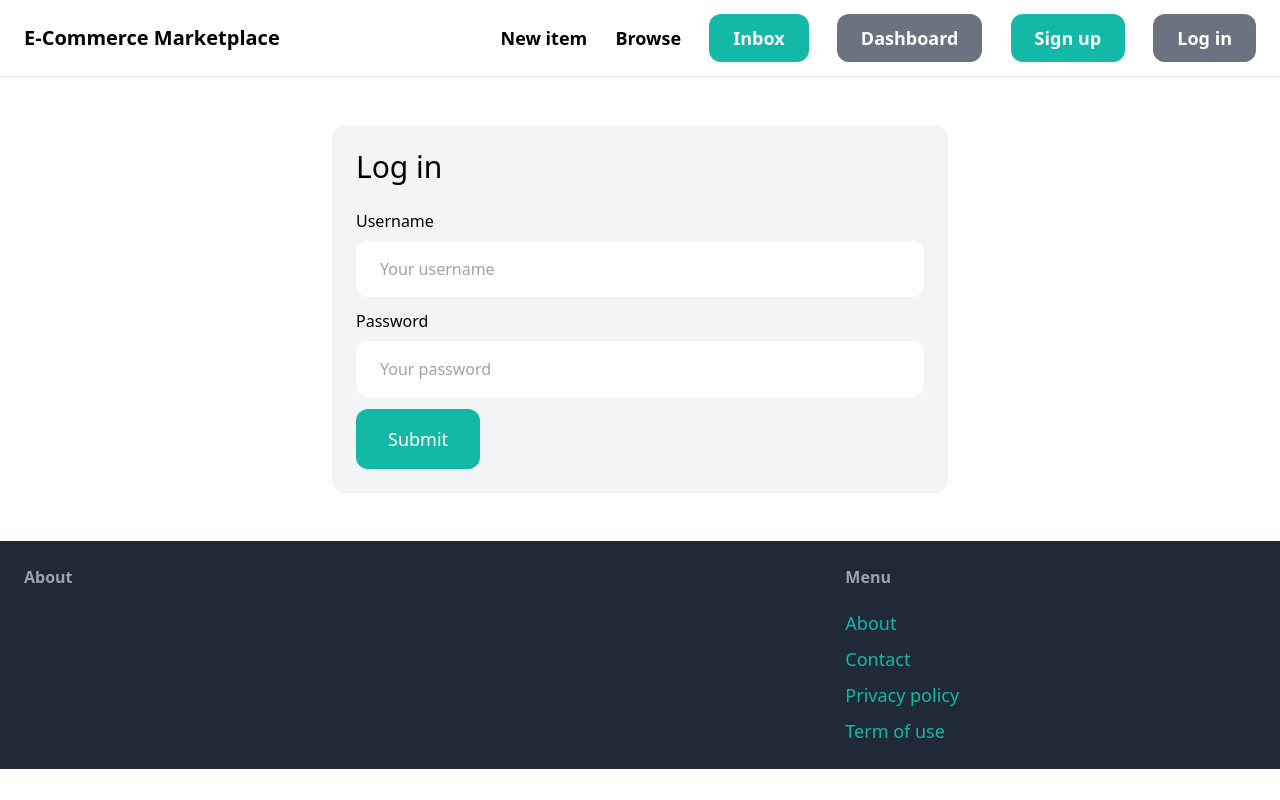
After one commit to HarshvardhanPandey2003/Online-Marketplace-DJango, a Django app: page /login/ in a window 1280 px wide. The commit adds this page. Run offline with Django 5.2, Linux system fonts and the light colour scheme; some libraries are stand-ins or nearby versions.

Commit message:
Adding the Login Part

```diff
--- /dev/null
+++ b/marketplace/core/forms.py
@@ -0,0 +1,35 @@
+from django import forms
+from django.contrib.auth.forms import UserCreationForm, AuthenticationForm
+from django.contrib.auth.models import User
+
+class LoginForm(AuthenticationForm):
+    username = forms.CharField(widget=forms.TextInput(attrs={
+        'placeholder': 'Your username',
+        'class': 'w-full py-4 px-6 rounded-xl'
+    }))
+    password = forms.CharField(widget=forms.PasswordInput(attrs={
+        'placeholder': 'Your password',
+        'class': 'w-full py-4 px-6 rounded-xl'
+    }))
+
+class SignupForm(UserCreationForm):
+    class Meta:
+        model = User
+        fields = ('username', 'email', 'password1', 'password2')
+
+    username = forms.CharField(widget=forms.TextInput(attrs={
+        'placeholder': 'Your username',
+        'class': 'w-full py-4 px-6 rounded-xl'
+    }))
+    email = forms.CharField(widget=forms.EmailInput(attrs={
+        'placeholder': 'Your email address',
+        'class': 'w-full py-4 px-6 rounded-xl'
+    }))
+    password1 = forms.CharField(widget=forms.PasswordInput(attrs={
+        'placeholder': 'Your password',
+        'class': 'w-full py-4 px-6 rounded-xl'
+    }))
+    password2 = forms.CharField(widget=forms.PasswordInput(attrs={
+        'placeholder': 'Repeat password',
+        'class': 'w-full py-4 px-6 rounded-xl'
+    }))
--- a/marketplace/core/templates/core/base.html
+++ b/marketplace/core/templates/core/base.html
@@ -19,8 +19,8 @@
                 <a href="#" class="text-lg font-semibold hover:text-gray-500">Browse</a>
                     <a href="#" class="px-6 py-3 text-lg font-semibold bg-teal-500 text-white rounded-xl hover:bg-teal-700">Inbox</a>
                     <a href="#" class="px-6 py-3 text-lg font-semibold bg-gray-500 text-white rounded-xl hover:bg-gray-700">Dashboard</a>
-                    <a href="#" class="px-6 py-3 text-lg font-semibold bg-teal-500 text-white rounded-xl hover:bg-teal-700">Sign up</a>
-                    <a href="#" class="px-6 py-3 text-lg font-semibold bg-gray-500 text-white rounded-xl hover:bg-gray-700">Log in</a>
+                    <a href="{% url 'core:signup' %}" class="px-6 py-3 text-lg font-semibold bg-teal-500 text-white rounded-xl hover:bg-teal-700">Sign up</a>
+                    <a href="{% url 'core:login' %}"  class="px-6 py-3 text-lg font-semibold bg-gray-500 text-white rounded-xl hover:bg-gray-700">Log in</a>
             </div>
         </nav>
 
@@ -33,7 +33,7 @@
             <div class="w-2/3 pr-10">
                 <h3 class="mb-5 font-semibold text-gray-400">About</h3>
 
-                <p class="text-lg text-gray-500">Lorem ipsum bla bla bla. Lorem ipsum bla bla bla. Lorem ipsum bla bla bla.</p>
+                <p class="text-lg text-gray-500"></p>
             </div>
 
             <div class="w-1/3">
@@ -41,7 +41,7 @@
 
                 <ul class="space-y-2">
                     <li><a href="/about" class="text-lg text-teal-500 hover:text-teal-700">About</a></li>
-                    <li><a href="/contact" class="text-lg text-teal-500 hover:text-teal-700">Contact</a></li>
+                    <li><a href="{% url 'core:contact' %}" class="text-lg text-teal-500 hover:text-teal-700">Contact</a></li>
                     <li><a href="#" class="text-lg text-teal-500 hover:text-teal-700">Privacy policy</a></li>
                     <li><a href="#" class="text-lg text-teal-500 hover:text-teal-700">Term of use</a></li>
                 </ul>
--- /dev/null
+++ b/marketplace/core/templates/core/login.html
@@ -0,0 +1,35 @@
+{% extends 'core/base.html' %}
+
+{% block title %}Log in{% endblock %}
+
+{% block content %}
+<div class="w-1/2 my-6 mx-auto p-6 bg-gray-100 rounded-xl">
+    <h1 class="mb-6 text-3xl">Log in</h1>
+
+    <form method="post" action=".">
+        {% csrf_token %}
+
+        <div class="mb-3">
+            <label class="inline-block mb-2">Username</label><br>
+            {{ form.username }}
+        </div>
+
+        <div class="mb-3">
+            <label class="inline-block mb-2">Password</label><br>
+            {{ form.password }}
+        </div>
+
+        {% if form.errors or form.non_field_errors %}
+            <div class="mb-3 p-6 bg-red-100 rounded-xl">
+                {% for field in form %}
+                    {{ field.errors }}
+                {% endfor %}
+
+                {{ form.non_field_errors }}
+            </div>
+        {% endif %}
+
+        <button class="py-4 px-8 text-lg bg-teal-500 hover:bg-teal-700 rounded-xl text-white">Submit</button>
+    </form>
+</div>
+{% endblock %}
--- /dev/null
+++ b/marketplace/core/urls.py
@@ -0,0 +1,14 @@
+from django.contrib.auth import views as auth_views
+from django.urls import path
+
+from . import views
+from .forms import LoginForm
+
+app_name = 'core'
+
+urlpatterns = [
+    path('', views.index, name='index'),
+    path('contact/', views.contact, name='contact'),
+    path('signup/', views.signup, name='signup'),
+    path('login/', auth_views.LoginView.as_view(template_name='core/login.html', authentication_form=LoginForm), name='login'),
+]
--- a/marketplace/marketplace/urls.py
+++ b/marketplace/marketplace/urls.py
@@ -12,8 +12,9 @@ from django.contrib import admin
 from django.urls import path, include
 
 urlpatterns = [
-    path('', index,name='index'),
+    path('', include('core.urls')),
     path('admin/', admin.site.urls),
     path('items/', include('item.urls')),
 
+
 ]  + static(settings.MEDIA_URL, document_root=settings.MEDIA_ROOT)
```
Also changed, not shown: marketplace/core/templates/core/signup.html (added, +45 -0 lines), marketplace/core/views.py (+17 -1 lines), marketplace/db.sqlite3.
